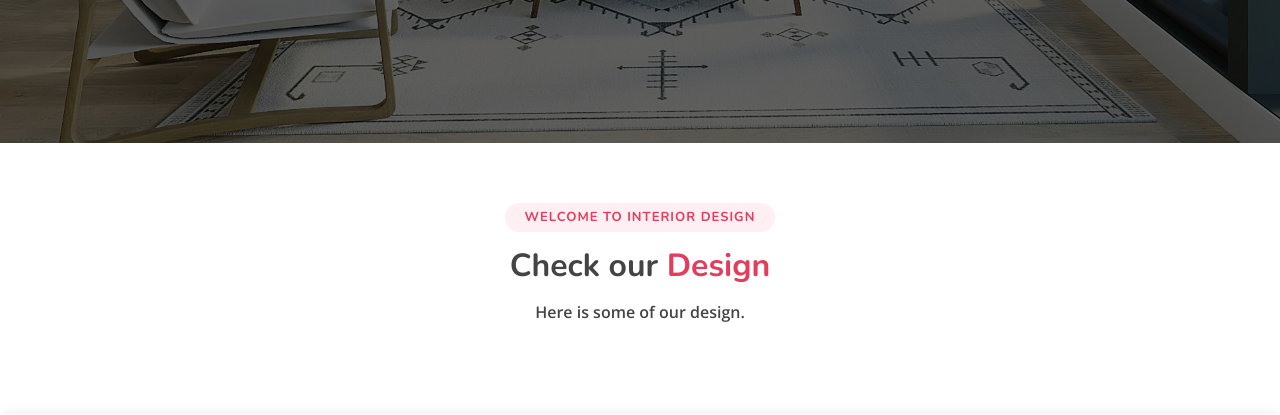
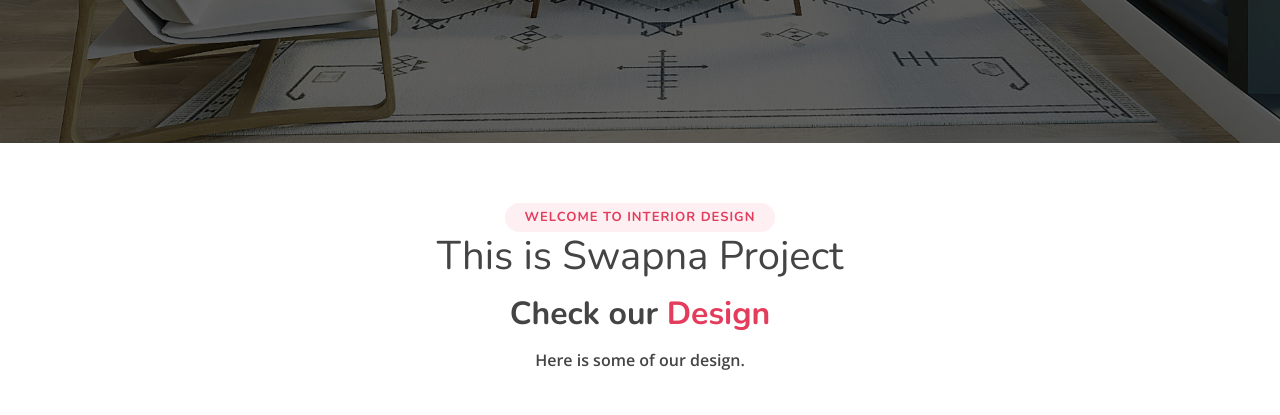
Before and after one commit to shuvoSh24/FinalPr01Project, a Django app: template ecommarce/templates/index.html in a window 1280 px wide. Shown: the part 577-992 px from the top of the page. Run offline with Django 3.2, Linux system fonts and the light colour scheme; the template is opened without the code that fills it, so the values that code supplies are empty; some libraries are stand-ins or nearby versions.

Commit message:
test commit

```diff
--- a/ecommarce/templates/index.html
+++ b/ecommarce/templates/index.html
@@ -13,7 +13,7 @@
 
    <div class="section-title">
      <h2>Welcome To Interior Design</h2>
-
+<h1>This is Swapna Project</h1>
      <h3>Check our <span>Design</span></h3>
      <p>Here is some of our design.</p>
 
```
